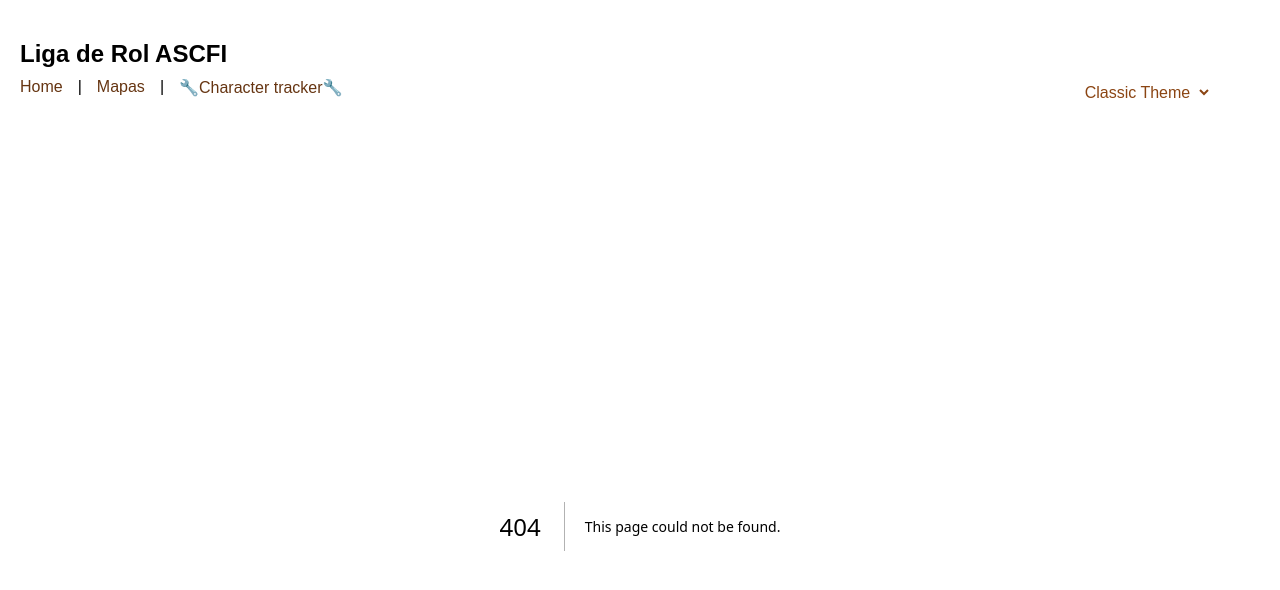
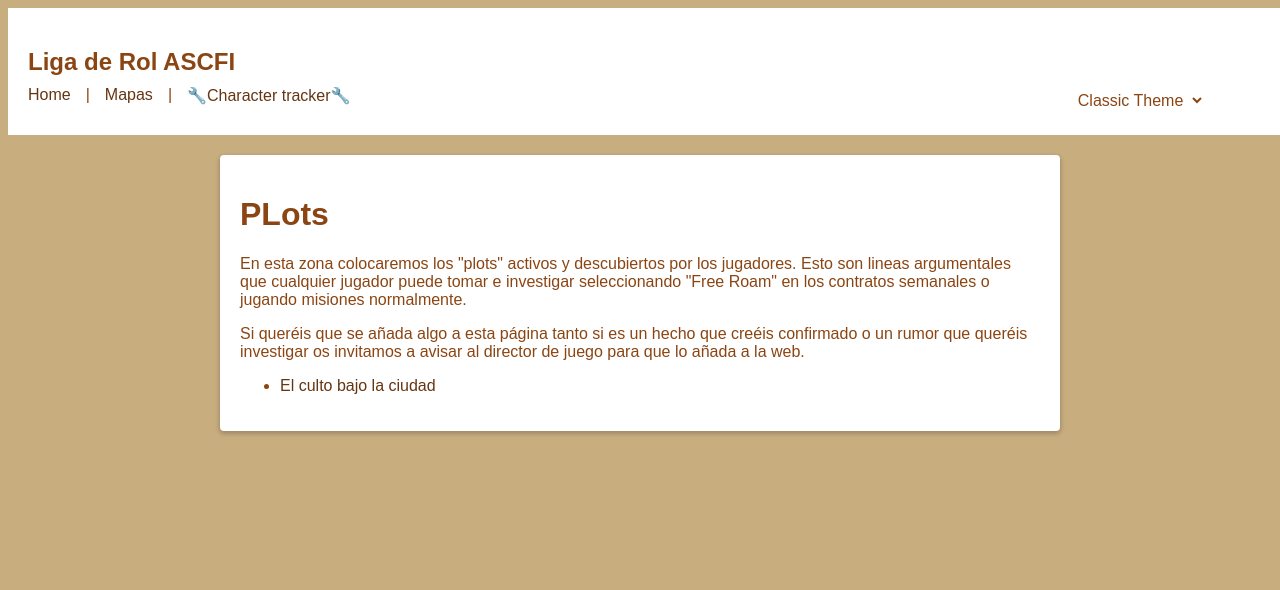
Before and after one commit to SMALFD/web-rol, a Next.js app: page /wiki/plots in a window 1280 px wide. Before the commit this address had no page. Shown: the top 590 px of the page. Built offline with nearby package versions, Linux system fonts and the light colour scheme.

Commit message:
Added info to plots area, cleaned up extra directories

```diff
--- a/app/page.tsx
+++ b/app/page.tsx
@@ -10,7 +10,7 @@ export default function Liga_de_rol() {
                 <li><Link href="/wiki/jugadores">Jugadores</Link> 🔧WIP🔧</li>
                 <li><Link href="/wiki/organizaciones">Organizaciones</Link> 🔧WIP🔧</li>
                 <li><Link href="/wiki/personajes">Personajes</Link> 🔧WIP🔧</li>
-                <li>Plots</li>
+                <li><Link href="/wiki/plots">Plots</Link></li>
                 <p>
                     Como nota, esto estará disponible en formato página web para todos los
                     jugadores para acceder libremente. Aquello que se escriba para mantener
--- a/app/wiki/clases/barbarian/page.tsx
+++ b/app/wiki/clases/barbarian/page.tsx
@@ -26,7 +26,7 @@ export default function Barbarian() {
                     una vez entrada la pelea.
                 </p>
                 <p>
-                    En este setting la mayoría de bárbaros provienen de las <Link href="/wiki/las-tribus-del-norte">Las tribus del Norte</Link>. Aún así es sabido de muchas más tribus y poblaciones, donde
+                    En este setting la mayoría de bárbaros provienen de las <Link href="/wiki/organizaciones/las-tribus-del-norte">Las tribus del Norte</Link>. Aún así es sabido de muchas más tribus y poblaciones, donde
                     estilos de pelea parecidos han ido surgiendo.
                 </p>
                 <h3 id="las-tribus-del-norte">Las tribus del norte</h3>
@@ -34,7 +34,7 @@ export default function Barbarian() {
                 <p>
                     Entre los bárbaros los más conocidos suelen venir de los pueblos de
                     procedencia nórdica, que hace pocas generaciones fueron asimilados en el
-                    <Link href="/wiki/imperio">Imperio</Link>. A estos se les permitió mantener su cultura dejando que sus
+                    <Link href="/wiki/organizaciones/imperio">Imperio</Link>. A estos se les permitió mantener su cultura dejando que sus
                     conocimientos sobre como canalizar la furia interior a través de runas
                     fuera pasado de padres a hijos. Esta capacidad y entrenamiento riguroso
                     los ha convertido en los mercenarios más temidos.
--- a/app/wiki/clases/bard/page.tsx
+++ b/app/wiki/clases/bard/page.tsx
@@ -26,7 +26,7 @@ export default function Bard() {
                 <p>
                     En este setting la mayoría de bardos son increíblemente independientes y
                     por lo tanto no suelen estar asociados con ninguna organización más que
-                    con el <Link href="/wiki/gremio-de-aventureros">Gremio de Aventureros</Link>.
+                    con el <Link href="/wiki/organizaciones/gremio-de-aventureros">Gremio de Aventureros</Link>.
                 </p>
             </div>
         </main>
--- /dev/null
+++ b/app/wiki/plots/page.tsx
@@ -0,0 +1,21 @@
+import React from 'react';
+import Link from "next/link";
+
+export default function Plots() {
+    return (
+        <main className="container">
+            <div className="content">
+                <h1 id="plots">PLots</h1>
+                <p>
+                    En esta zona colocaremos los "plots" activos y descubiertos por los jugadores. Esto son lineas argumentales que cualquier jugador puede tomar e investigar seleccionando "Free Roam" en los contratos semanales o jugando misiones normalmente.
+                </p>
+                <p>
+                    Si queréis que se añada algo a esta página tanto si es un hecho que creéis confirmado o un rumor que queréis investigar os invitamos a avisar al director de juego para que lo añada a la web.
+                </p>
+                <ul>
+                    <li><Link href="/wiki/plots/el-culto-bajo-la-ciudad">El culto bajo la ciudad</Link></li>
+                </ul>
+            </div>
+        </main>
+    );
+}
```
Also changed, not shown: app/wiki/plots/el-culto-bajo-la-ciudad/page.tsx (added, +16 -0 lines).
